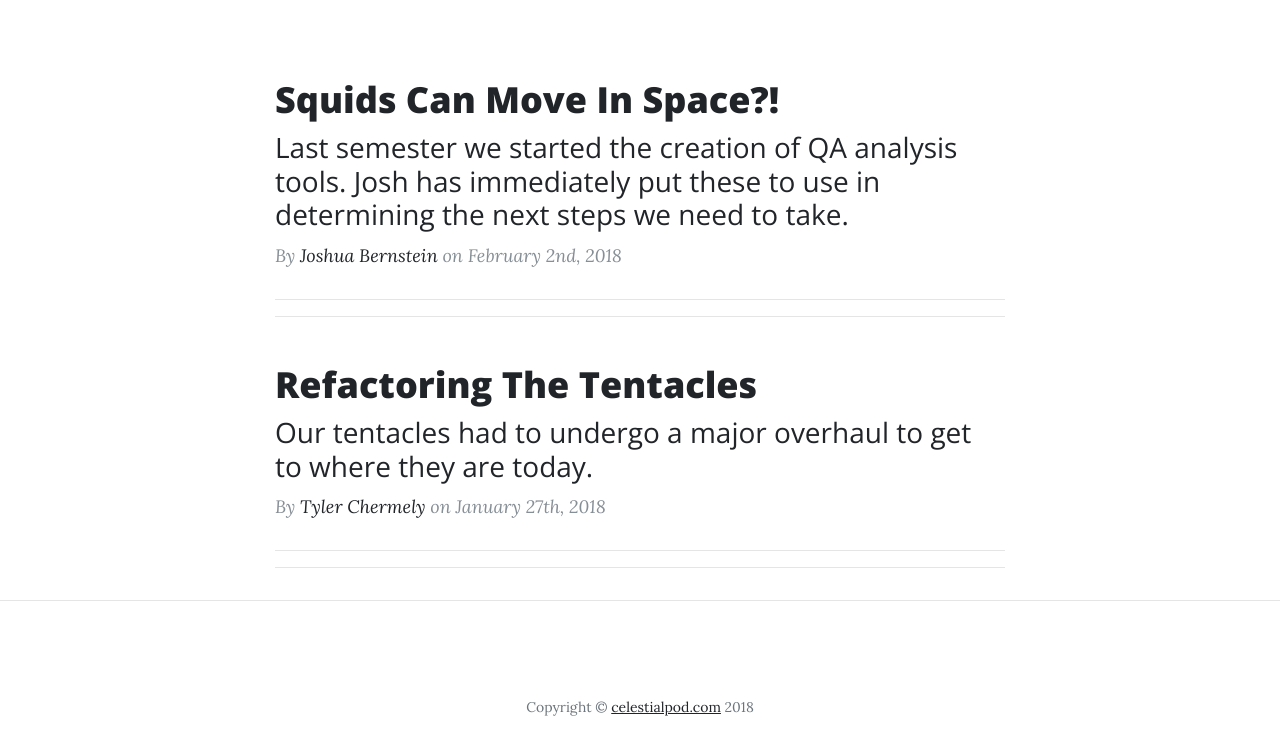
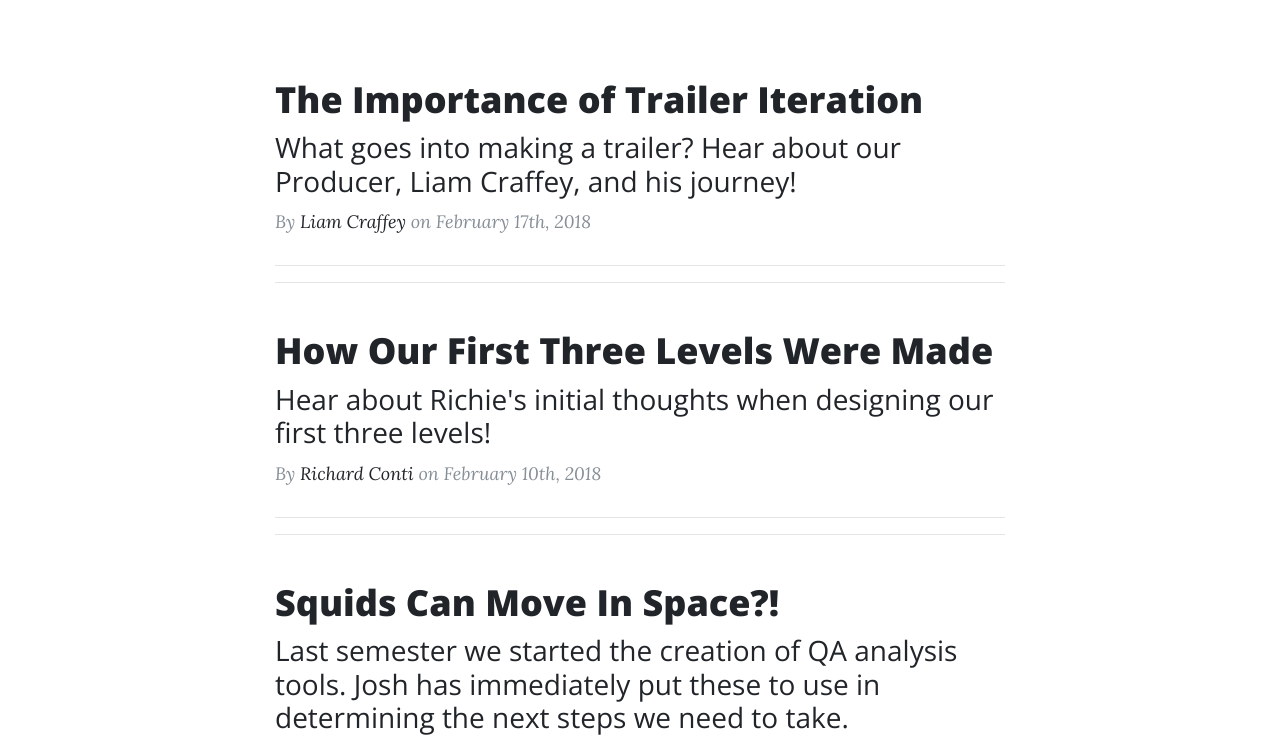
Before and after one commit to Gwamm/blog, a website: page index.html in a window 1280 px wide. Shown: the part 652-1403 px from the top of the page. Drawn offline with nearby package versions, Linux system fonts and the light colour scheme.

Commit message:
Adding posts
OOPS forgot the last two weeks D:

```diff
--- a/index.html
+++ b/index.html
@@ -63,6 +63,62 @@
         </div>
       </div>
     </header>
+
+	 <!-- Trailer Iteration -->
+    <div class="container">
+      <div class="row">
+        <div class="col-lg-8 col-md-10 mx-auto">
+          <div class="post-preview">
+            <a href="./posts/post-spaceSquid.html">
+              <h2 class="post-title">
+                The Importance of Trailer Iteration
+              </h2>
+              <h3 class="post-subtitle">
+               What goes into making a trailer? Hear about our Producer, Liam Craffey, and his journey!
+              </h3>
+            </a>
+            <p class="post-meta">By
+              <a href="https://liamcraffey.github.io/" target="_blank">Liam Craffey</a>
+              on February 17th, 2018</p>
+          </div>
+          <hr>
+
+          <hr>
+          <!-- Pager -->
+          <!--<div class="clearfix">
+            <a class="btn btn-primary float-right" href="#">Older Posts &rarr;</a>
+          </div>-->
+        </div>
+      </div>
+    </div>
+
+	<!-- First Levels -->
+    <div class="container">
+      <div class="row">
+        <div class="col-lg-8 col-md-10 mx-auto">
+          <div class="post-preview">
+            <a href="./posts/post-spaceSquid.html">
+              <h2 class="post-title">
+                How Our First Three Levels Were Made
+              </h2>
+              <h3 class="post-subtitle">
+               Hear about Richie's initial thoughts when designing our first three levels!
+              </h3>
+            </a>
+            <p class="post-meta">By
+              <a href="https://www.richieconti.com" target="_blank">Richard Conti</a>
+              on February 10th, 2018</p>
+          </div>
+          <hr>
+
+          <hr>
+          <!-- Pager -->
+          <!--<div class="clearfix">
+            <a class="btn btn-primary float-right" href="#">Older Posts &rarr;</a>
+          </div>-->
+        </div>
+      </div>
+    </div>
 
 	<!-- Squids Can Move In Space?! -->
     <div class="container">
```
